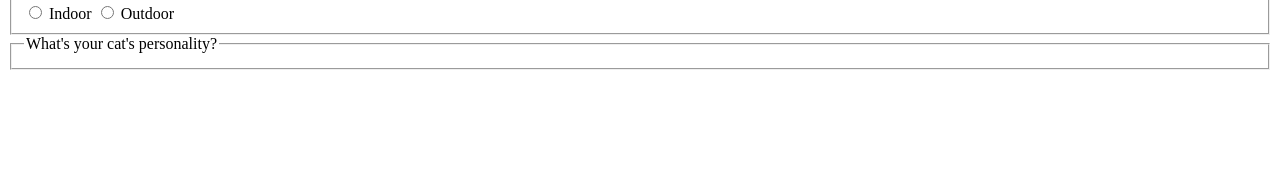
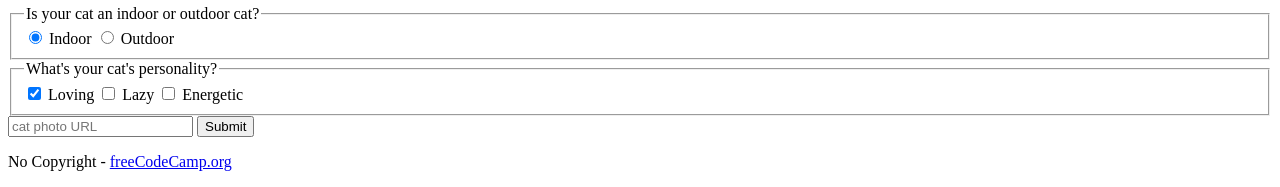
Before and after one commit to daniellahibbert/practice, a plain HTML site: page main.html in a window 1280 px wide. Shown: the part 1478-1665 px from the top of the page. Before the commit the page ends 1564 px from the top, so only its background shows below. Drawn offline with Linux system fonts and the light colour scheme.

Commit message:
Update main.html

```diff
--- a/main.html
+++ b/main.html
@@ -1,4 +1,9 @@
-<html>
+<!DOCTYPE html>
+
+<html lang="en">
+  <head>
+   <title>CatPhotoApp</title>
+  </head>
   <body>
     <main>
       <h1>CatPhotoApp</h1>
@@ -36,8 +41,24 @@
         <form action="https://freecatphotoapp.com/submit-cat-photo">
           <fieldset>
             <legend>Is your cat an indoor or outdoor cat?</legend>
-            <label><input id="indoor" type="radio" name="indoor-outdoor" value="indoor"> Indoor</label>
+            <label><input id="indoor" type="radio" name="indoor-outdoor" value="indoor" checked> Indoor</label>
             <label><input id="outdoor" type="radio" name="indoor-outdoor" value="outdoor"> Outdoor</label>
           </fieldset>
           <fieldset>
             <legend>What's your cat's personality?</legend>
+            <input id="loving" type="checkbox" name="personality" value="loving" checked> <label for="loving">Loving</label>
+            <input id="lazy" type="checkbox" name="personality" value="lazy"> <label for="lazy">Lazy</label>
+            <input id="energetic" type="checkbox" name="personality" value="energetic"> <label for="energetic">Energetic</label>
+          </fieldset>
+          <input type="text" name="catphotourl" placeholder="cat photo URL" required>
+          <button type="submit">Submit</button>
+        </form>
+      </section>
+    </main>
+    <footer>
+      <p>
+        No Copyright - <a href="https://www.freecodecamp.org">freeCodeCamp.org</a>
+      </p>
+    </footer>
+  </body>
+</html>
```
